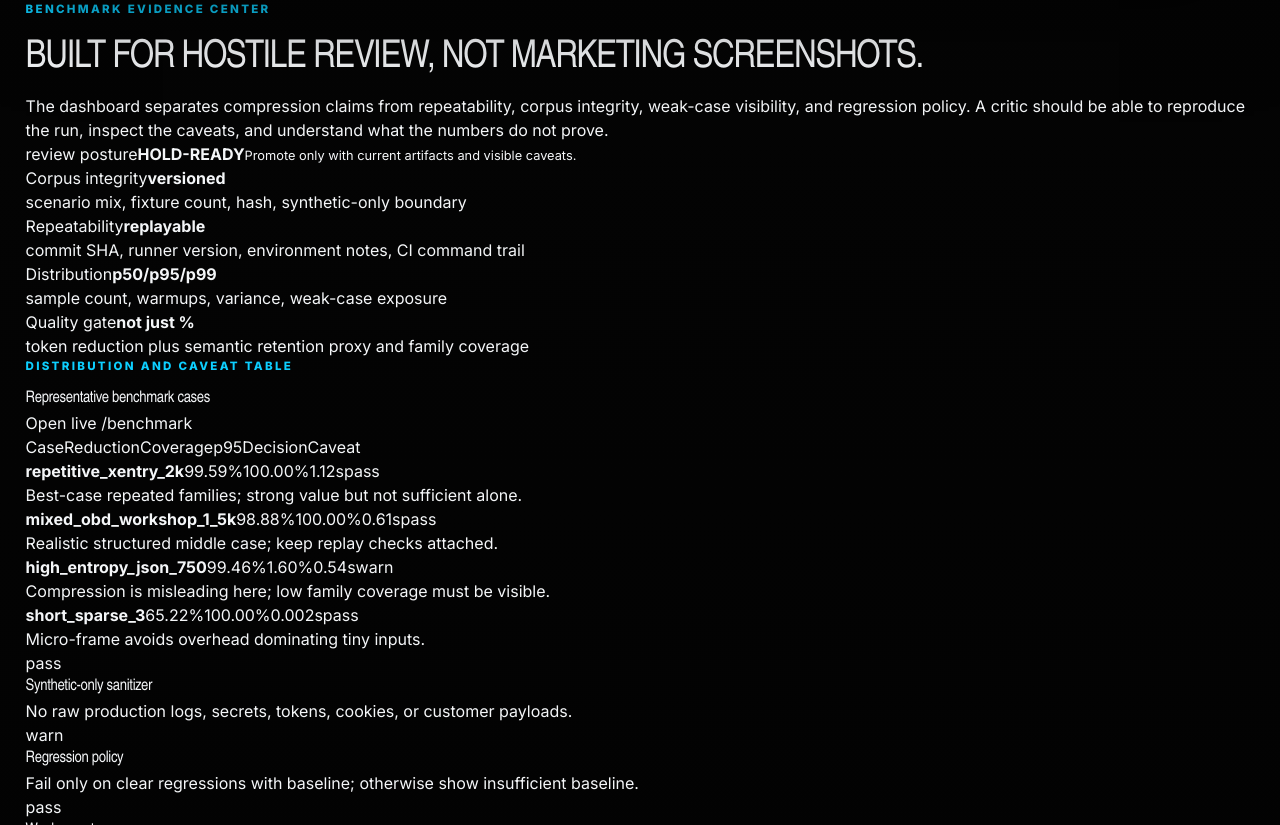
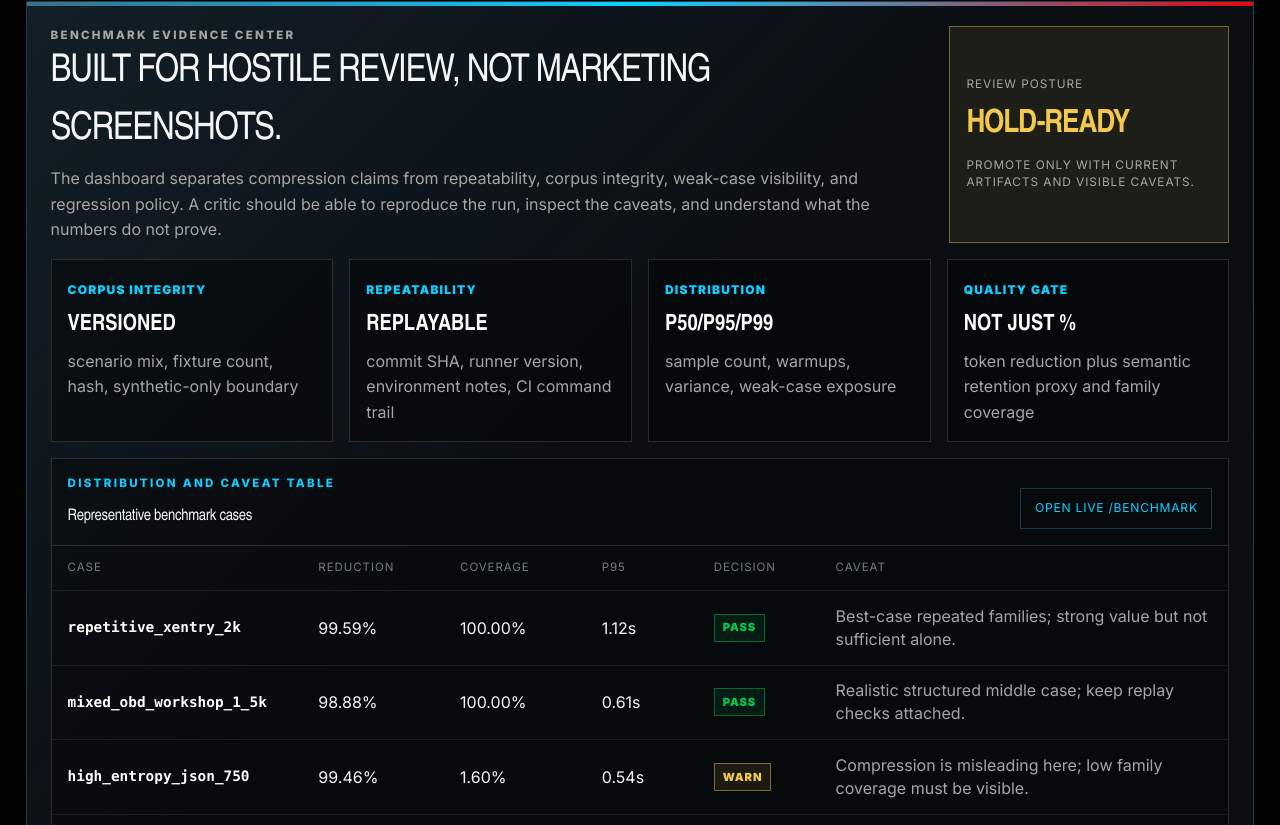
Before and after one commit to ProfRandom92/Comptext-Daimler-Experiment-, a React (Vite) app in the folder showcase/: page /docs in a window 1280 px wide. Shown: the part 975-1800 px from the top of the page. Built offline with nearby package versions, Linux system fonts and the light colour scheme.

Commit message:
Style benchmark evidence center

```diff
--- a/showcase/src/index.css
+++ b/showcase/src/index.css
@@ -46,7 +46,7 @@
 }
 
 * { box-sizing: border-box; }
-html, body, #root { min-height: 100%; margin: 0; }
+html, body, #root { min-height: 100%; margin: 0; scroll-behavior: smooth; }
 body {
   background:
     radial-gradient(circle at 15% 0%, rgba(56, 112, 139, 0.28), transparent 34rem),
@@ -83,7 +83,7 @@ button:disabled { cursor: not-allowed; opacity: 0.65; }
   mask-image: linear-gradient(to bottom, black, transparent 88%);
   pointer-events: none;
 }
-.hero-panel::after {
+.hero-panel::after, .evidence-center::before {
   content: "";
   position: absolute;
   top: 0;
@@ -213,7 +213,7 @@ h3 { letter-spacing: -0.02em; }
   gap: 1rem;
   margin-top: 1rem;
 }
-.card, .workbench {
+.card, .workbench, .evidence-center {
   border: 1px solid var(--line);
   border-radius: 0;
   background: var(--panel);
@@ -225,18 +225,18 @@ h3 { letter-spacing: -0.02em; }
 .section-heading { display: flex; justify-content: space-between; align-items: end; gap: 1rem; margin-bottom: 1.2rem; }
 .section-heading.compact { display: block; }
 .pipeline { display: grid; grid-template-columns: repeat(3, minmax(0, 1fr)); gap: 1rem; }
-.pipeline > div, .scenario, .api-card {
+.pipeline > div, .scenario, .api-card, .critic-card, .gate-card {
   border: 1px solid var(--line);
   border-radius: 0;
   background: rgba(0, 0, 0, 0.42);
   padding: 1rem;
 }
-.pipeline span, .scenario span, .api-card span { color: var(--dt-calypso-bright); font-weight: 900; font-size: 0.75rem; text-transform: uppercase; letter-spacing: 0.1em; }
+.pipeline span, .scenario span, .api-card span, .critic-card span { color: var(--dt-calypso-bright); font-weight: 900; font-size: 0.75rem; text-transform: uppercase; letter-spacing: 0.1em; }
 .pipeline strong, .api-card strong { display: block; margin: 0.55rem 0 0.3rem; text-transform: uppercase; }
-.pipeline p, .scenario p, .card p { color: var(--muted); line-height: 1.6; margin-bottom: 0; }
+.pipeline p, .scenario p, .card p, .critic-card p, .gate-card p, .evidence-hero p { color: var(--muted); line-height: 1.6; margin-bottom: 0; }
 .evidence-list { display: grid; gap: 0.75rem; padding: 0; list-style: none; margin: 0; }
 .evidence-list li { padding: 0.85rem; border-radius: 0; background: rgba(56, 112, 139, 0.13); color: var(--dt-platinum); border: 1px solid rgba(56, 112, 139, 0.28); }
-.scenario-grid, .api-grid { display: grid; grid-template-columns: repeat(3, minmax(0, 1fr)); gap: 1rem; }
+.scenario-grid, .api-grid, .critic-grid, .gate-grid { display: grid; grid-template-columns: repeat(3, minmax(0, 1fr)); gap: 1rem; }
 .scenario h3 { margin: 0.65rem 0; text-transform: uppercase; }
 .workbench { background: var(--panel-strong); border-color: var(--line-blue); }
 .workbench-header { display: flex; justify-content: space-between; align-items: start; gap: 1rem; margin-bottom: 1rem; }
@@ -281,16 +281,63 @@ textarea:focus, input:focus { border-color: rgba(13, 207, 255, 0.65); box-shadow
 .api-card { transition: transform 0.18s ease, border-color 0.18s ease, background 0.18s ease; }
 .api-card:hover { transform: translateY(-2px); border-color: rgba(13, 207, 255, 0.6); background: rgba(56, 112, 139, 0.15); }
 .api-card code { display: block; color: var(--muted); margin-top: 0.45rem; }
+.evidence-center {
+  position: relative;
+  overflow: hidden;
+  background:
+    linear-gradient(135deg, rgba(56, 112, 139, 0.16), transparent 42%),
+    rgba(12, 16, 22, 0.94);
+  border-color: var(--line-blue);
+}
+.evidence-hero {
+  display: grid;
+  grid-template-columns: minmax(0, 1fr) 280px;
+  gap: 1rem;
+  align-items: stretch;
+  margin-bottom: 1rem;
+}
+.evidence-score {
+  border: 1px solid rgba(242, 201, 76, 0.42);
+  background: rgba(242, 201, 76, 0.08);
+  padding: 1rem;
+  display: grid;
+  align-content: center;
+  gap: 0.45rem;
+}
+.evidence-score span, .evidence-score small { color: var(--muted); text-transform: uppercase; letter-spacing: 0.08em; font-size: 0.74rem; }
+.evidence-score strong { font-family: var(--font-title); color: var(--yellow); font-size: 2rem; letter-spacing: -0.04em; }
+.critic-grid { grid-template-columns: repeat(4, minmax(0, 1fr)); margin-bottom: 1rem; }
+.critic-card strong { display: block; font-family: var(--font-title); text-transform: uppercase; font-size: 1.4rem; margin: 0.6rem 0 0.35rem; color: var(--dt-white); }
+.benchmark-table-wrap { border: 1px solid var(--line); background: rgba(0,0,0,0.34); margin-bottom: 1rem; }
+.table-title { display: flex; justify-content: space-between; gap: 1rem; align-items: end; padding: 1rem; border-bottom: 1px solid var(--line); }
+.table-title a { border: 1px solid var(--line-blue); padding: 0.65rem 0.85rem; color: var(--dt-calypso-bright); text-transform: uppercase; letter-spacing: 0.06em; font-size: 0.76rem; }
+.benchmark-table { overflow-x: auto; }
+.benchmark-row { display: grid; grid-template-columns: 1.2fr 0.65fr 0.65fr 0.5fr 0.55fr 1.9fr; min-width: 980px; gap: 0.8rem; align-items: center; padding: 0.85rem 1rem; border-bottom: 1px solid rgba(166,166,166,0.12); }
+.benchmark-row:last-child { border-bottom: 0; }
+.benchmark-head { color: var(--subtle); text-transform: uppercase; letter-spacing: 0.08em; font-size: 0.72rem; }
+.benchmark-row strong { font-family: ui-monospace, SFMono-Regular, Menlo, Monaco, Consolas, monospace; color: var(--dt-white); font-size: 0.9rem; }
+.benchmark-row p { margin: 0; color: var(--muted); line-height: 1.45; }
+.decision-badge { display: inline-flex; width: fit-content; border: 1px solid var(--line); padding: 0.28rem 0.5rem; text-transform: uppercase; font-size: 0.7rem; letter-spacing: 0.08em; font-weight: 900; }
+.decision-badge.pass { color: var(--dt-green); border-color: rgba(0,200,83,0.45); background: rgba(0,200,83,0.09); }
+.decision-badge.warn { color: var(--yellow); border-color: rgba(242,201,76,0.45); background: rgba(242,201,76,0.09); }
+.decision-badge.fail { color: var(--dt-red); border-color: rgba(227,6,19,0.48); background: rgba(227,6,19,0.11); }
+.gate-grid { grid-template-columns: repeat(4, minmax(0, 1fr)); }
+.gate-card h3 { text-transform: uppercase; margin: 0.8rem 0 0.35rem; }
+@media (max-width: 1180px) {
+  .critic-grid, .gate-grid { grid-template-columns: repeat(2, minmax(0, 1fr)); }
+  .evidence-hero { grid-template-columns: 1fr; }
+}
 @media (max-width: 1020px) {
   .hero-grid, .workbench-grid, .pipeline, .scenario-grid, .api-grid { grid-template-columns: 1fr; }
   .content-grid { grid-template-columns: 1fr; }
   .span-2, .span-3 { grid-column: auto; }
-  .topbar, .workbench-header, .section-heading { align-items: stretch; flex-direction: column; }
+  .topbar, .workbench-header, .section-heading, .table-title { align-items: stretch; flex-direction: column; }
 }
 @media (max-width: 640px) {
   .app-shell { padding: 0; }
-  .hero-panel, .card, .workbench { border-left: 0; border-right: 0; }
+  .hero-panel, .card, .workbench, .evidence-center { border-left: 0; border-right: 0; }
   .hero-grid { padding: 1.1rem; }
   .topbar { padding: 1rem; }
   h1 { font-size: clamp(2.4rem, 16vw, 4rem); }
+  .critic-grid, .gate-grid { grid-template-columns: 1fr; }
 }
```
